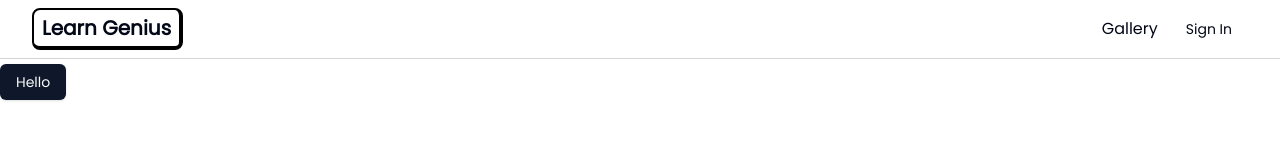
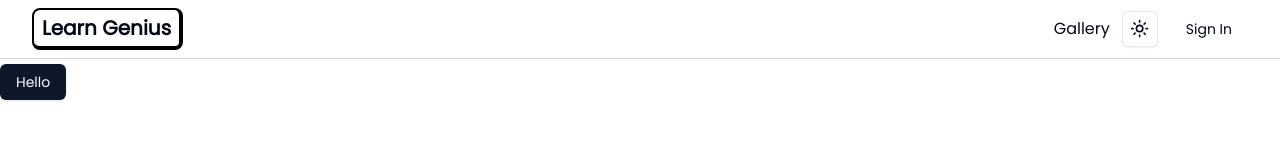
Before and after one commit to Alafia1/learn-genius, a Next.js app: page / in a window 1280 px wide. Shown: the top 160 px of the page. Built offline with nearby package versions, Linux system fonts and the light colour scheme; no server answers.

Commit message:
added the theme provider and toggle

```diff
--- a/package.json
+++ b/package.json
@@ -20,6 +20,7 @@
     "lucide-react": "^0.335.0",
     "next": "14.1.0",
     "next-auth": "^4.24.6",
+    "next-themes": "^0.2.1",
     "react": "^18",
     "react-dom": "^18",
     "tailwind-merge": "^2.2.1",
--- a/src/app/layout.tsx
+++ b/src/app/layout.tsx
@@ -3,6 +3,7 @@
 import "./globals.css";
 import { cn } from "@/lib/utils";
 import Navbar from "@/components/Navbar";
+import { ThemeProvider } from "@/components/Providers";
 
 const poppins = Poppins({ weight: ["400"], subsets: ["latin"] });
 
@@ -21,8 +22,15 @@
       <body
         className={cn(poppins.className, "antialiased, min-h-screen pt-16")}
       >
-        <Navbar />
-        {children}
+        <ThemeProvider
+          attribute="class"
+          defaultTheme="system"
+          enableSystem
+          disableTransitionOnChange
+        >
+          <Navbar />
+          {children}
+        </ThemeProvider>
       </body>
     </html>
   );
--- a/src/components/Navbar.tsx
+++ b/src/components/Navbar.tsx
@@ -3,6 +3,7 @@
 import SignInButton from "./SignInButton";
 import { getAuthSession } from "@/lib/auth";
 import UserAccountNav from "./UserAccountNav";
+import { ThemeToggle } from "./ThemeToggle";
 
 type Props = {};
 
@@ -31,6 +32,7 @@
               </Link>
             </>
           )}
+          <ThemeToggle className="mr-3" />
           <div className="flex items-center">
             {session?.user ? (
               <UserAccountNav user={session.user} />
--- /dev/null
+++ b/src/components/Providers.tsx
@@ -0,0 +1,18 @@
+"use client";
+
+import * as React from "react";
+import { ThemeProvider as NextThemesProvider } from "next-themes";
+import { type ThemeProviderProps } from "next-themes/dist/types";
+
+export function ThemeProvider({ children, ...props }: ThemeProviderProps) {
+  return (
+    <NextThemesProvider
+      attribute="class"
+      defaultTheme="system"
+      enableSystem
+      {...props}
+    >
+      {children}
+    </NextThemesProvider>
+  );
+}
--- /dev/null
+++ b/src/components/ThemeToggle.tsx
@@ -0,0 +1,45 @@
+"use client";
+
+import * as React from "react";
+import { Moon, Sun } from "lucide-react";
+import { useTheme } from "next-themes";
+
+import { Button } from "@/components/ui/button";
+import {
+  DropdownMenu,
+  DropdownMenuContent,
+  DropdownMenuItem,
+  DropdownMenuTrigger,
+} from "@/components/ui/dropdown-menu";
+
+export function ThemeToggle({
+  className,
+  ...props
+}: React.HTMLAttributes<HTMLDivElement>) {
+  const { setTheme } = useTheme();
+
+  return (
+    <div className={className} {...props}>
+      <DropdownMenu>
+        <DropdownMenuTrigger asChild>
+          <Button variant="outline" size="icon">
+            <Sun className="h-[1.2rem] w-[1.2rem] rotate-0 scale-100 transition-all dark:-rotate-90 dark:scale-0" />
+            <Moon className="absolute h-[1.2rem] w-[1.2rem] rotate-90 scale-0 transition-all dark:rotate-0 dark:scale-100" />
+            <span className="sr-only">Toggle theme</span>
+          </Button>
+        </DropdownMenuTrigger>
+        <DropdownMenuContent align="end">
+          <DropdownMenuItem onClick={() => setTheme("light")}>
+            Light
+          </DropdownMenuItem>
+          <DropdownMenuItem onClick={() => setTheme("dark")}>
+            Dark
+          </DropdownMenuItem>
+          <DropdownMenuItem onClick={() => setTheme("system")}>
+            System
+          </DropdownMenuItem>
+        </DropdownMenuContent>
+      </DropdownMenu>
+    </div>
+  );
+}
```
Also changed, not shown: 1 other file (tests, documents, lock files or other folders).
